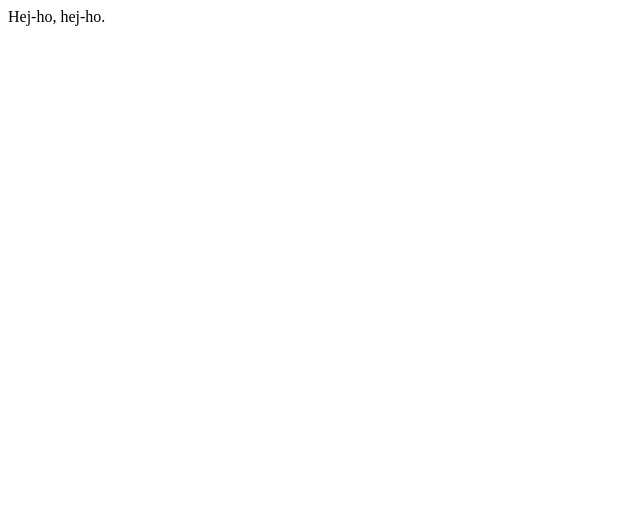
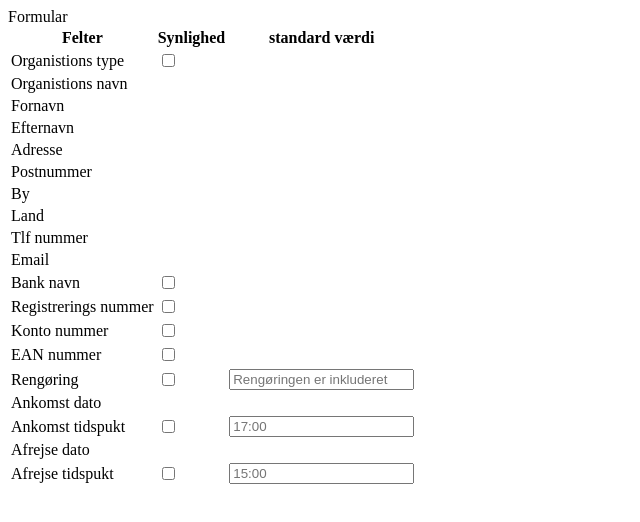
Before and after one commit to derangeddk/hyttebook-frontend, a Nuxt app: page / in a window 1280 px wide. Shown: the top 522 px of the page, without its empty margins (0-640 px from the left). Built offline with nearby package versions, Linux system fonts and the light colour scheme.

Commit message:
Added base html and text for form administration

```diff
--- a/pages/index.vue
+++ b/pages/index.vue
@@ -1,3 +1,84 @@
 <template>
-    <div>Hej-ho, hej-ho.</div>
+    <div class="rent-form-interface-container">
+        <div>Formular</div>
+        <table>
+            <thead>
+                <tr>
+                    <th>Felter</th>
+                    <th>Synlighed</th>
+                    <th>standard værdi</th>
+                </tr>
+            </thead>
+            <tbody>
+                <tr>
+                    <td>Organistions type</td>
+                    <td><input type="checkbox"></td>
+                </tr>
+                <tr>
+                    <td>Organistions navn</td>
+                </tr>
+                <tr>
+                    <td>Fornavn</td>
+                </tr>
+                <tr>
+                    <td>Efternavn</td>
+                </tr>
+                <tr>
+                    <td>Adresse</td>
+                </tr>
+                <tr>
+                    <td>Postnummer</td>
+                </tr>
+                <tr>
+                    <td>By</td>
+                </tr>
+                <tr>
+                    <td>Land</td>
+                </tr>
+                <tr>
+                    <td>Tlf nummer</td>
+                </tr>
+                <tr>
+                    <td>Email</td>
+                </tr>
+                <tr>
+                    <td>Bank navn</td>
+                    <td><input type="checkbox"></td>
+                </tr>
+                <tr>
+                    <td>Registrerings nummer</td>
+                    <td><input type="checkbox"></td>
+                </tr>
+                <tr>
+                    <td>Konto nummer</td>
+                    <td><input type="checkbox"></td>
+                </tr>
+                <tr>
+                    <td>EAN nummer</td>
+                    <td><input type="checkbox"></td>
+                </tr>
+                <tr>
+                    <td>Rengøring</td>
+                    <td><input type="checkbox"></td>
+                    <td><input type="text" name="cleaning-default-message" placeholder="Rengøringen er inkluderet" id=""></td>
+                </tr>
+                <tr>
+                    <td>Ankomst dato</td>
+                </tr>
+                <tr>
+                    <td>Ankomst tidspukt</td>
+                    <td><input class="hideable" type="checkbox"></td>
+                    <td><input type="text" name="arrival-default-time" placeholder="17:00" id=""></td>
+                </tr>
+                <tr>
+                    <td>Afrejse dato</td>
+                </tr>
+                <tr>
+                    <td>Afrejse tidspukt</td>
+                    <td><input class="hideable" type="checkbox"></td>
+                    <td><input type="text" name="departure-default-time" placeholder="15:00" id=""></td>
+                </tr>
+            </tbody>
+        </table>
+    </div>
 </template>
```
